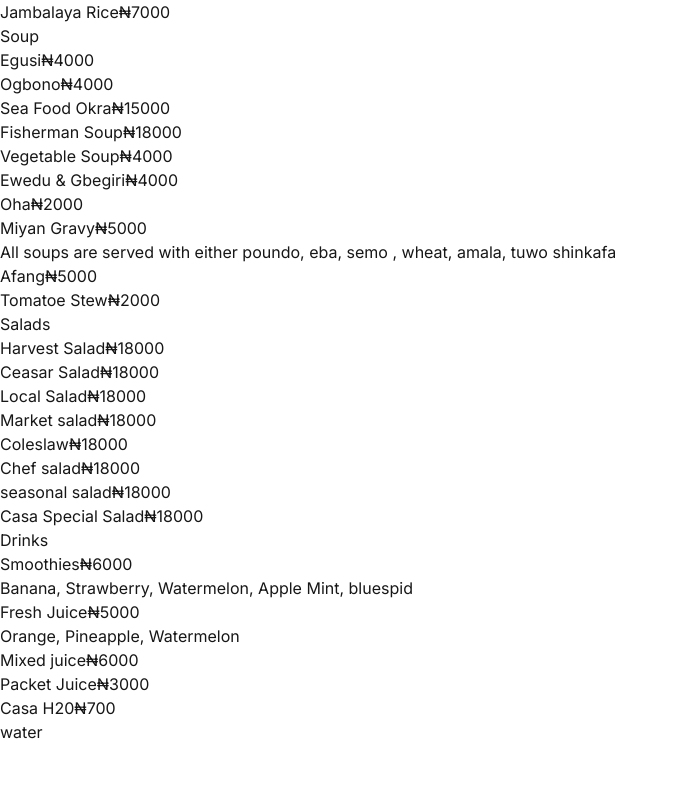
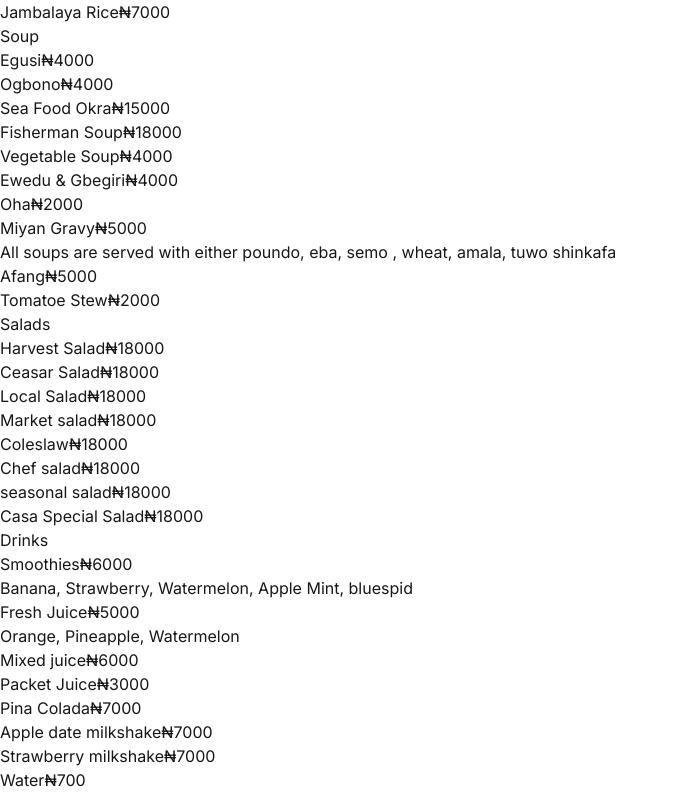
Before and after one commit to casalavorolimitedIT/casa-bistro, a Next.js app in the folder casa-bistro/: page / in a window 1280 px wide. Shown: the part 2752-3544 px from the top of the page, without its empty margins (0-678 px from the left). Before the commit the page ends 3496 px from the top, so only its background shows below. Built offline with nearby package versions, Linux system fonts and the light colour scheme.

Commit message:
added drinks

```diff
--- a/casa-bistro/src/app/MenuData.ts
+++ b/casa-bistro/src/app/MenuData.ts
@@ -489,9 +489,25 @@ export const menuData: { [key: string]: MenuCategory } = {
           },
           {
             id: 5,
-            name: "Casa H20",
+            name: "Pina Colada",
+            price: 7000,
+          },
+          {
+            id: 6,
+            name: "Apple date milkshake",
+            price: 7000,
+
+          },
+          {
+            id: 7,
+            name: "Strawberry milkshake",
+            price: 7000,
+
+          },
+          {
+            id: 8,
+            name: "Water",
             price: 700,
-            description: "water",
           }
         ],
       },
```
